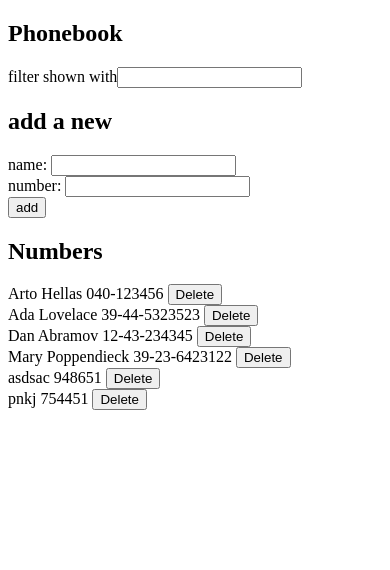
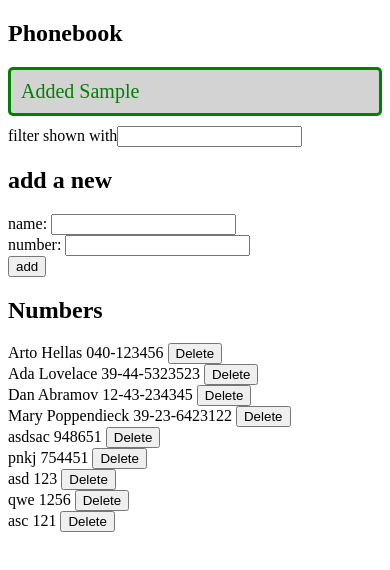
Before and after one commit to pankajdharmik4/fullstackopen, a React (Vite) app in the folder part2/phonebook/: page / in a window 390 px wide. Both pictures are taken after typing "Sample", "Sample" into the empty fields and a click on the button "add". Shown: the top 570 px of the page. Built offline with nearby package versions, Linux system fonts and the light colour scheme; no server answers; data requests are answered from the project's data file.

Commit message:
2.16: Phonebook step11

```diff
--- a/part2/phonebook/db.json
+++ b/part2/phonebook/db.json
@@ -29,6 +29,21 @@
       "name": "pnkj",
       "number": "754451",
       "id": 7
+    },
+    {
+      "name": "asd",
+      "number": "123",
+      "id": 8
+    },
+    {
+      "name": "qwe",
+      "number": "1256",
+      "id": 9
+    },
+    {
+      "name": "asc",
+      "number": "121",
+      "id": 10
     }
   ]
 }
--- a/part2/phonebook/src/App.jsx
+++ b/part2/phonebook/src/App.jsx
@@ -3,6 +3,7 @@ import Persons from './components/Persons'
 import PersonForm from './components/PersonForm'
 import Filter from './components/Filter'
 import personService from './services/persons'
+import Notifications from './components/Notifications'
 
 
 
@@ -11,6 +12,7 @@ const App = () => {
   const [newName, setNewName] = useState('')
   const [newNumber,setNewNumber] = useState('');
   const [newSearch,setNewSearch] = useState('');
+  const [Message,setMessage] = useState(null);
 
   const getPhonebook = ()=>{
     console.log("GET DATA")
@@ -42,12 +44,15 @@ const App = () => {
       }
     }
     else{
-
       personService.
       create(newPerson)
       .then(response=>{
         setPersons(persons.concat(response))
       })
+      setMessage(`Added ${newName}`)
+      setTimeout(()=>{
+        setMessage(null)
+      },5000)
     }
     setNewName("")
     setNewNumber("")
@@ -70,6 +75,9 @@ const App = () => {
   return (
     <div>
       <h2>Phonebook</h2>
+
+      <Notifications message={Message} />
+
       <Filter search={newSearch} setNewSearch={setNewSearch}/>
 
       <h2>add a new</h2>
--- /dev/null
+++ b/part2/phonebook/src/components/Notifications.jsx
@@ -0,0 +1,24 @@
+import React from 'react'
+
+const style = {
+    color: 'green',
+    background: 'lightgrey',
+    fontSize: 20,
+    borderStyle: 'solid',
+    borderRadius: 5,
+    padding: 10,
+    marginBottom: 10,
+}
+const Notifications = ({ message }) => {
+  if (message === null) {
+    return null
+  }
+
+  return (
+    <div style={style} >
+      {message}
+    </div>
+  )
+}
+
+export default Notifications
```
